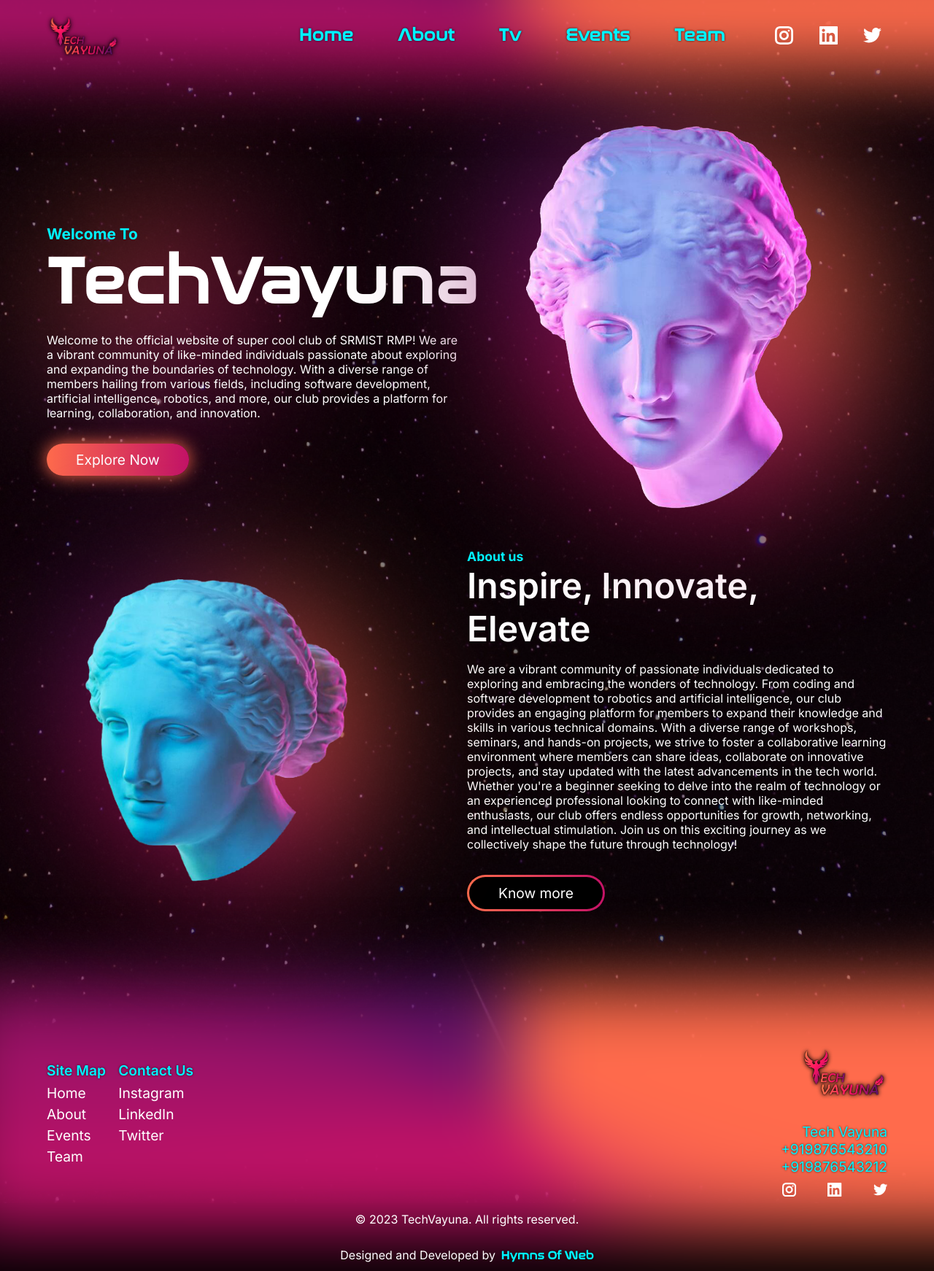
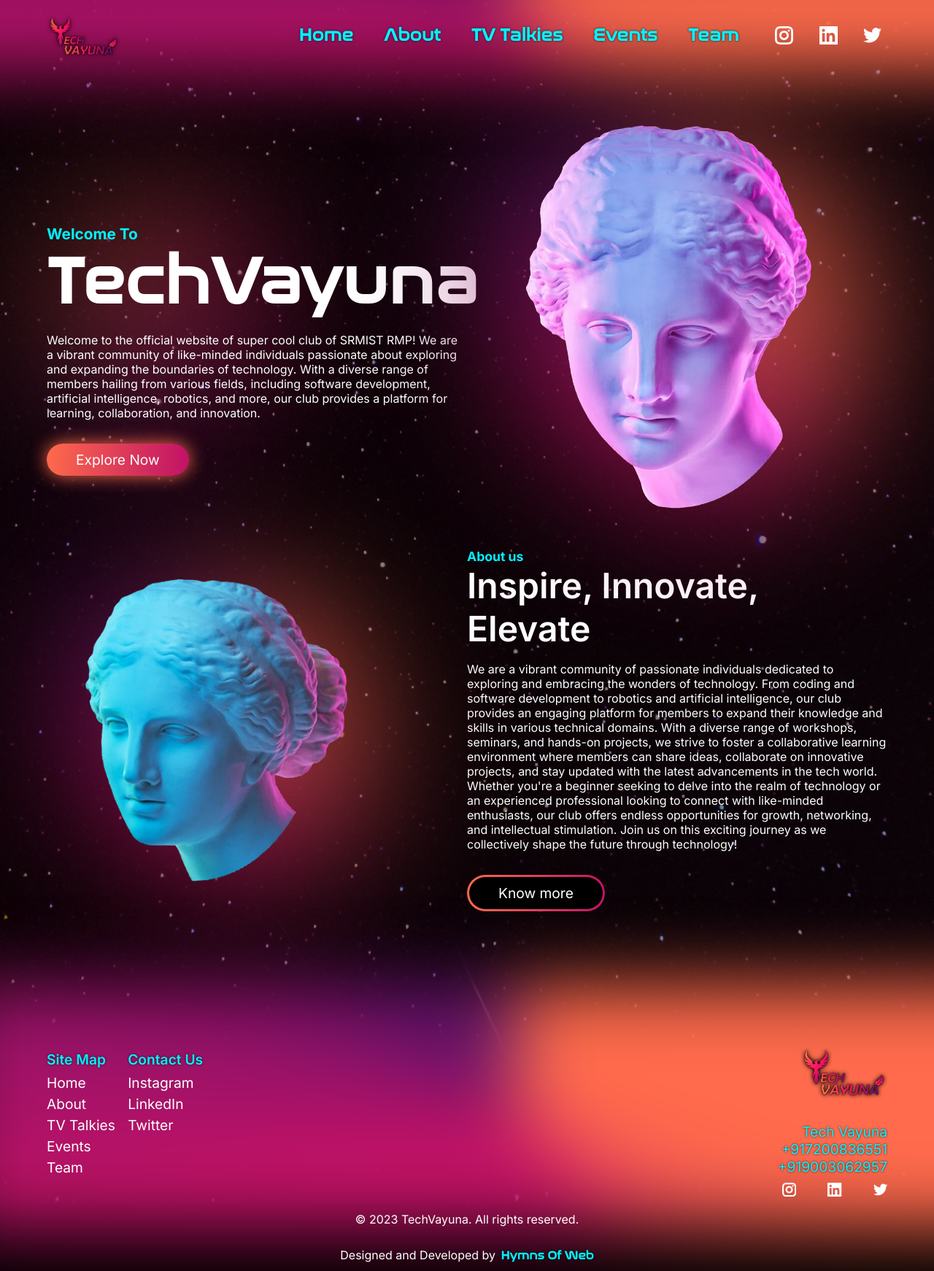
Before and after one commit to soya-bhalu/tech-vayuna, a Next.js app: page / in a window 1280 px wide. Shown: the top 1742 px of the page at 73% size. Built offline with nearby package versions, Linux system fonts and the light colour scheme.

Commit message:
asked changes from TV guys

```diff
--- a/components/footer.tsx
+++ b/components/footer.tsx
@@ -13,6 +13,7 @@
             <span>Site Map</span>
             <Link href="/">Home</Link>
             <Link href="/#about">About</Link>
+            <Link href="/#about">TV Talkies</Link>
             <Link href="/events">Events</Link>
             <Link href="/team">Team</Link>
           </div>
--- a/components/header.tsx
+++ b/components/header.tsx
@@ -31,7 +31,7 @@
           About
         </Link>
         <Link href="/tv" onClick={handleClick}>
-          Tv
+          TV Talkies
         </Link>
         <Link href="/events" onClick={handleClick}>
           Events
--- a/context/app-context.tsx
+++ b/context/app-context.tsx
@@ -34,8 +34,8 @@
     clubInsta: "tech_vayuna",
     clubLinkedin: "techvayuna",
     clubTwitter: "tech_vayuna",
-    phoneOne: "+919876543210",
-    phoneTwo: "+919876543212"
+    phoneOne: "+917200836551",
+    phoneTwo: "+919003062957"
   }
 };
 
--- a/pages/tv.tsx
+++ b/pages/tv.tsx
@@ -25,7 +25,7 @@
         <meta name="description" content={`${commonData.clubName} | ${commonData.aboutTv}`} />
       </Head>
       <section id="tv">
-        <h1>{commonData.clubName} Tv Talkies</h1>
+        <h1>{commonData.clubName} Talkies</h1>
 
         <TvLink data={props} />
         <TvAbout />
--- a/styles/components/_header.scss
+++ b/styles/components/_header.scss
@@ -12,7 +12,7 @@
     width: 100px;
     aspect-ratio: 1;
     img {
-      filter: drop-shadow(0 0 3px rgba(0, 0, 0, 0.75)) drop-shadow(0 0 1px rgba(0, 0, 0, 1));
+      filter: drop-shadow(0 0 3px rgba(0, 0, 0, 0.5)) drop-shadow(0 0 1px rgba(0, 0, 0, 1));
       object-fit: contain;
     }
   }
```
